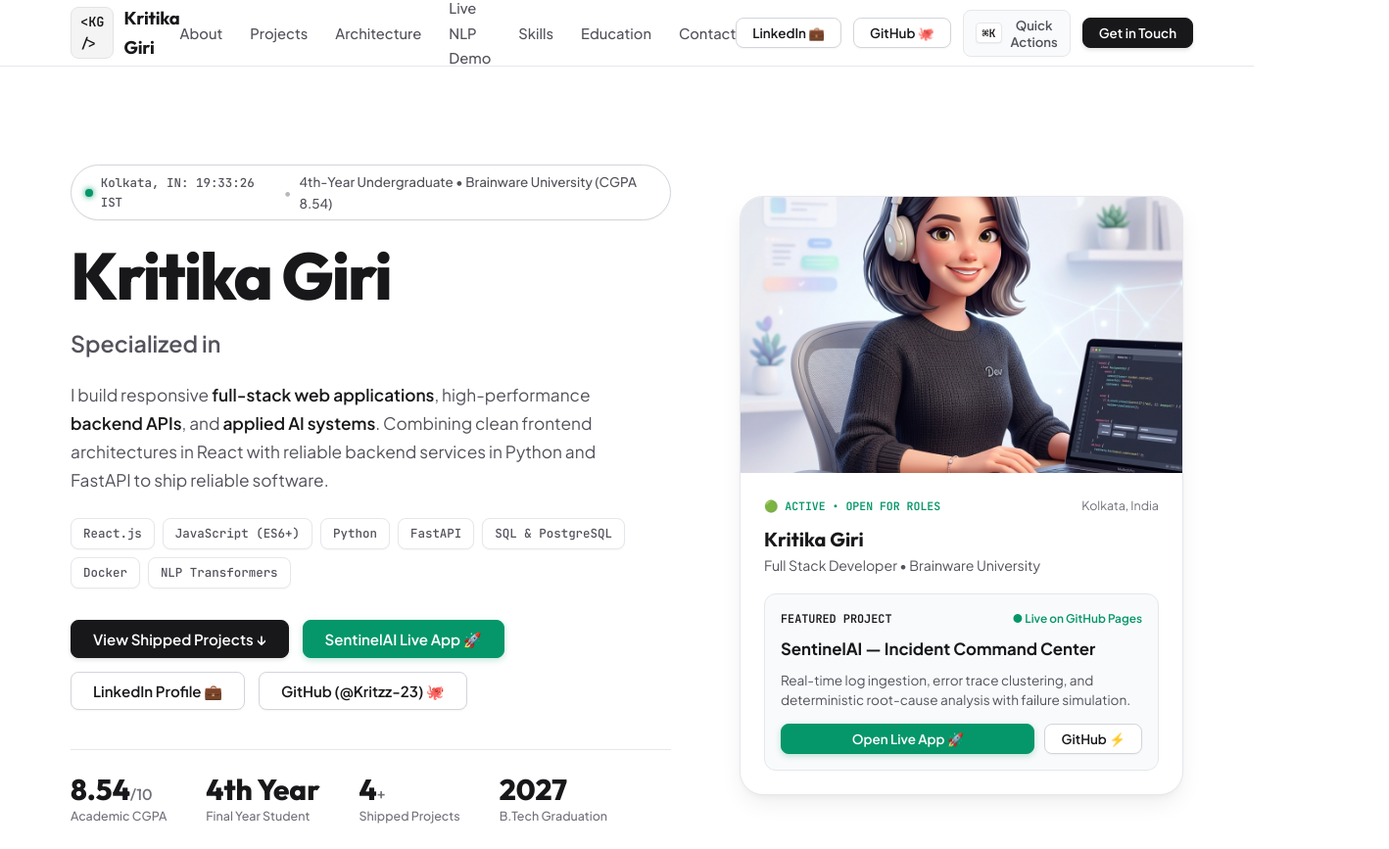
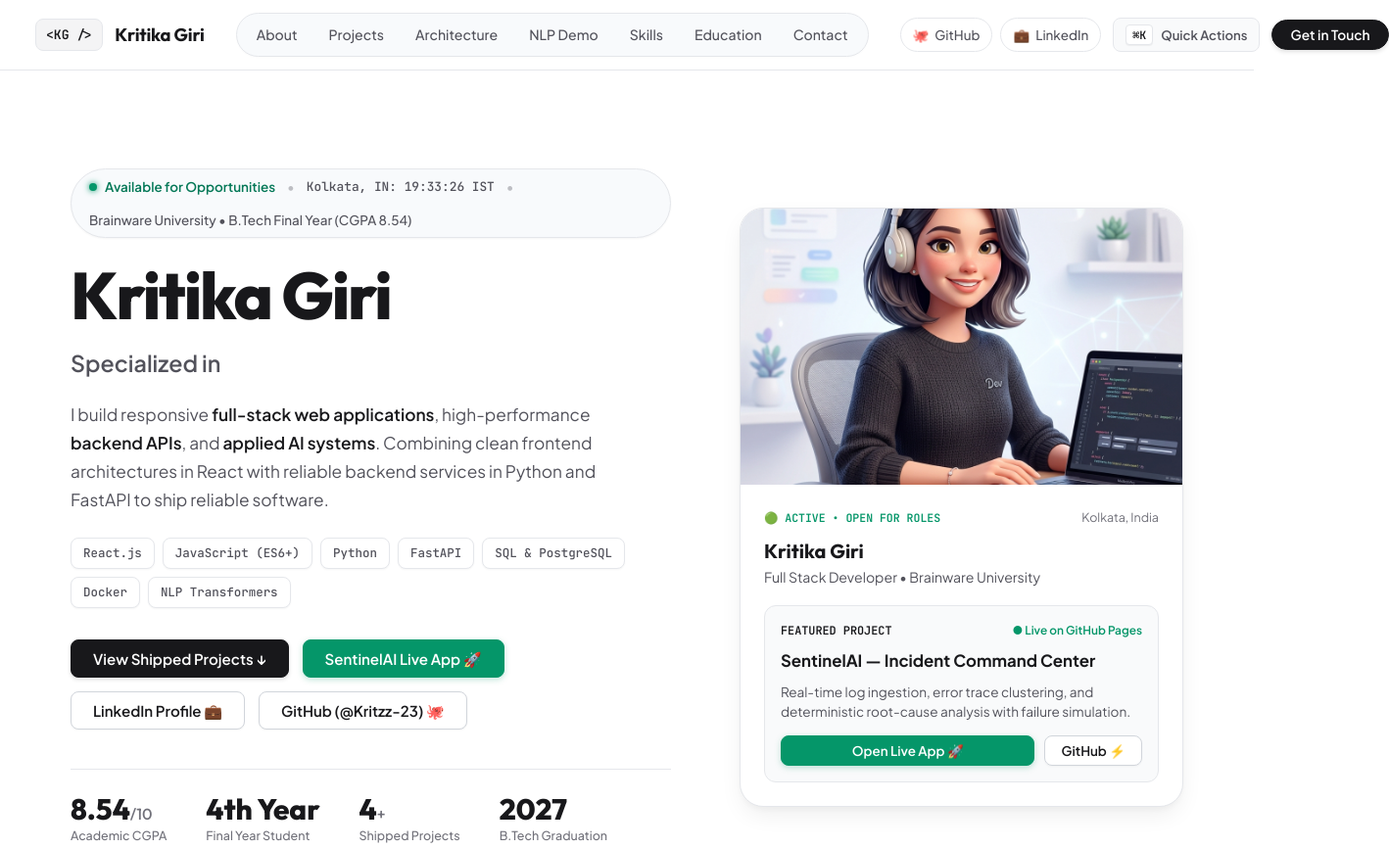
Before and after one commit to Kritzz-23/Kritzz-23.github.io, a plain HTML site: page index.html in a window 1280 px wide. Shown: the top 867 px of the page at 98% size, 1418 px wide, since content can reach past the window. Drawn offline with Linux system fonts and the light colour scheme.

Commit message:
fix: remove projects from contact section; redesign top navbar and options with elegant spacing and pill layout

```diff
--- a/css/styles.css
+++ b/css/styles.css
@@ -270,37 +270,50 @@ img {
   position: sticky;
   top: 0;
   width: 100%;
-  height: 68px;
-  background-color: rgba(255, 255, 255, 0.96);
-  backdrop-filter: blur(12px);
-  -webkit-backdrop-filter: blur(12px);
+  height: 72px;
+  background-color: rgba(255, 255, 255, 0.95);
+  backdrop-filter: blur(14px);
+  -webkit-backdrop-filter: blur(14px);
   border-bottom: 1px solid var(--border-subtle);
   z-index: 100;
-  transition: background-color var(--transition-normal);
+  transition: all var(--transition-normal);
 }
 
 .nav-container {
   display: flex;
   align-items: center;
   justify-content: space-between;
+  gap: clamp(16px, 2.5vw, 32px);
   height: 100%;
+  max-width: 1400px;
+  margin: 0 auto;
+  padding: 0 clamp(16px, 3vw, 36px);
 }
 
 .brand-logo {
   display: flex;
   align-items: center;
-  gap: 10px;
+  gap: 12px;
+  text-decoration: none;
+  flex-shrink: 0;
 }
 
 .brand-badge {
   font-family: var(--font-mono);
-  font-size: 0.85rem;
+  font-size: 0.82rem;
   font-weight: 700;
-  padding: 4px 9px;
+  padding: 5px 10px;
   border-radius: var(--radius-sm);
-  background-color: var(--accent-light);
-  color: var(--text-main);
-  border: 1px solid var(--accent-border);
+  background-color: #F4F4F5;
+  color: var(--text-main);
+  border: 1px solid var(--border-subtle);
+  transition: all var(--transition-fast);
+}
+
+.brand-logo:hover .brand-badge {
+  background-color: var(--accent-primary);
+  color: #FFFFFF;
+  border-color: var(--accent-primary);
 }
 
 .brand-name {
@@ -311,29 +324,90 @@ img {
   letter-spacing: -0.01em;
 }
 
+/* Nav Menu Pill Container with clean spacing */
+.nav-center-wrapper {
+  display: flex;
+  align-items: center;
+  justify-content: center;
+}
+
 .nav-menu {
   display: flex;
   align-items: center;
-  gap: 28px;
+  gap: 4px;
   list-style: none;
+  background-color: #F8FAFC;
+  padding: 4px 6px;
+  border-radius: var(--radius-full);
+  border: 1px solid var(--border-subtle);
+  box-shadow: 0 1px 2px rgba(0, 0, 0, 0.02);
 }
 
 .nav-link {
-  font-size: 0.92rem;
+  font-size: 0.88rem;
   font-weight: 500;
   color: var(--text-secondary);
-  transition: color var(--transition-fast);
-}
-
-.nav-link:hover, .nav-link.active {
+  padding: 6px 14px;
+  border-radius: var(--radius-full);
+  transition: all var(--transition-fast);
+  white-space: nowrap;
+  display: inline-flex;
+  align-items: center;
+}
+
+.nav-link:hover {
+  color: var(--text-main);
+  background-color: #FFFFFF;
+  box-shadow: 0 1px 3px rgba(0, 0, 0, 0.06);
+}
+
+.nav-link.active {
   color: var(--text-main);
   font-weight: 600;
-}
-
+  background-color: #FFFFFF;
+  box-shadow: 0 1px 4px rgba(0, 0, 0, 0.08);
+}
+
+/* Header Actions with distinct, generous spacing */
 .header-actions {
   display: flex;
   align-items: center;
   gap: 12px;
+  flex-shrink: 0;
+}
+
+.social-links-group {
+  display: flex;
+  align-items: center;
+  gap: 8px;
+}
+
+.nav-social-btn {
+  display: inline-flex;
+  align-items: center;
+  gap: 6px;
+  padding: 6px 12px;
+  border-radius: var(--radius-full);
+  background-color: #FFFFFF;
+  border: 1px solid var(--border-subtle);
+  color: var(--text-secondary);
+  font-size: 0.84rem;
+  font-weight: 500;
+  transition: all var(--transition-fast);
+  text-decoration: none;
+}
+
+.nav-social-btn:hover {
+  color: var(--text-main);
+  background-color: #F4F4F5;
+  border-color: var(--border-medium);
+}
+
+.nav-cta-btn {
+  border-radius: var(--radius-full);
+  padding: 8px 18px;
+  font-size: 0.86rem;
+  font-weight: 600;
 }
 
 .mobile-toggle {
@@ -370,16 +444,23 @@ img {
 .hero-status-pill {
   display: inline-flex;
   align-items: center;
+  gap: 12px;
+  padding: 7px 18px;
+  border-radius: var(--radius-full);
+  background-color: #F8FAFC;
+  border: 1px solid var(--border-subtle);
+  font-size: 0.84rem;
+  color: var(--text-secondary);
+  font-weight: 500;
+  margin-bottom: 22px;
+  box-shadow: var(--shadow-xs);
+  flex-wrap: wrap;
+}
+
+.status-indicator {
+  display: inline-flex;
+  align-items: center;
   gap: 8px;
-  padding: 6px 14px;
-  border-radius: var(--radius-full);
-  background-color: #FFFFFF;
-  border: 1px solid var(--border-medium);
-  font-size: 0.84rem;
-  color: var(--text-secondary);
-  font-weight: 500;
-  margin-bottom: 20px;
-  box-shadow: var(--shadow-xs);
 }
 
 .status-dot {
@@ -1457,27 +1538,64 @@ textarea.form-input {
   }
 }
 
-@media (max-width: 768px) {
+@media (max-width: 1200px) {
+  .nav-menu {
+    gap: 2px;
+    padding: 3px 5px;
+  }
+
+  .nav-link {
+    padding: 5px 10px;
+    font-size: 0.84rem;
+  }
+
+  .nav-social-btn .nav-btn-text {
+    display: none;
+  }
+
+  .nav-social-btn {
+    padding: 6px 9px;
+  }
+}
+
+@media (max-width: 992px) {
+  .nav-center-wrapper {
+    display: none;
+  }
+
   .nav-menu {
     position: fixed;
-    top: 68px;
+    top: 72px;
     left: 0;
     width: 100%;
     background-color: #FFFFFF;
     border-bottom: 1px solid var(--border-subtle);
     flex-direction: column;
-    padding: 20px;
-    gap: 16px;
+    padding: 20px 24px;
+    gap: 8px;
     display: none;
-    box-shadow: var(--shadow-md);
+    border-radius: 0;
+    box-shadow: var(--shadow-lg);
   }
 
   .nav-menu.show {
     display: flex;
   }
 
+  .nav-menu .nav-link {
+    width: 100%;
+    padding: 10px 16px;
+    border-radius: var(--radius-sm);
+  }
+
   .mobile-toggle {
     display: flex;
+  }
+}
+
+@media (max-width: 768px) {
+  .social-links-group {
+    display: none;
   }
 
   .hero-stats-row {
--- a/index.html
+++ b/index.html
@@ -47,12 +47,12 @@
       </a>
 
       <!-- Desktop Navigation Menu -->
-      <nav>
+      <nav class="nav-center-wrapper">
         <ul class="nav-menu" id="nav-menu">
           <li><a href="#about" class="nav-link">About</a></li>
           <li><a href="#projects" class="nav-link">Projects</a></li>
           <li><a href="#architecture" class="nav-link">Architecture</a></li>
-          <li><a href="#nlp-demo" class="nav-link">Live NLP Demo</a></li>
+          <li><a href="#nlp-demo" class="nav-link">NLP Demo</a></li>
           <li><a href="#skills" class="nav-link">Skills</a></li>
           <li><a href="#education" class="nav-link">Education</a></li>
           <li><a href="#contact" class="nav-link">Contact</a></li>
@@ -61,17 +61,24 @@
 
       <!-- Header Actions -->
       <div class="header-actions">
-        <a href="https://www.linkedin.com/in/kritika-giri-2320aa345/" target="_blank" rel="noopener noreferrer" class="btn btn-secondary btn-sm" title="View LinkedIn Profile">
-          LinkedIn 💼
-        </a>
-        <a href="https://github.com/Kritzz-23" target="_blank" rel="noopener noreferrer" class="btn btn-secondary btn-sm" title="View GitHub Profile (@Kritzz-23)">
-          GitHub 🐙
-        </a>
+        <div class="social-links-group">
+          <a href="https://github.com/Kritzz-23" target="_blank" rel="noopener noreferrer" class="nav-social-btn" title="GitHub Profile (@Kritzz-23)" aria-label="GitHub">
+            <span class="nav-btn-icon">🐙</span>
+            <span class="nav-btn-text">GitHub</span>
+          </a>
+          <a href="https://www.linkedin.com/in/kritika-giri-2320aa345/" target="_blank" rel="noopener noreferrer" class="nav-social-btn" title="LinkedIn Profile" aria-label="LinkedIn">
+            <span class="nav-btn-icon">💼</span>
+            <span class="nav-btn-text">LinkedIn</span>
+          </a>
+        </div>
+
         <button class="cmd-trigger-btn" id="cmd-palette-btn" aria-label="Open Command Palette" title="Command Palette (Ctrl + K)">
           <span class="cmd-kbd">⌘K</span>
           <span class="cmd-label">Quick Actions</span>
         </button>
-        <a href="#contact" class="btn btn-primary btn-sm">Get in Touch</a>
+
+        <a href="#contact" class="btn btn-primary btn-sm nav-cta-btn">Get in Touch</a>
+
         <button class="mobile-toggle" id="mobile-toggle" aria-label="Open Navigation">
           <span></span>
           <span></span>
@@ -90,10 +97,14 @@
         <!-- Left: Introduction & Credentials -->
         <div class="hero-text-content">
           <div class="hero-status-pill">
-            <span class="status-dot"></span>
-            <span id="hero-live-time" style="font-family: var(--font-mono); font-size: 0.78rem;">Kolkata, IN: 16:58 IST</span>
-            <span style="opacity: 0.4;">&bull;</span>
-            <span>4th-Year Undergraduate &bull; Brainware University (CGPA 8.54)</span>
+            <span class="status-indicator">
+              <span class="status-dot"></span>
+              <span style="font-weight: 600; color: #047857;">Available for Opportunities</span>
+            </span>
+            <span style="opacity: 0.35;">&bull;</span>
+            <span id="hero-live-time" style="font-family: var(--font-mono); font-size: 0.80rem;">Kolkata, IN: 16:58 IST</span>
+            <span style="opacity: 0.35;">&bull;</span>
+            <span>Brainware University &bull; B.Tech Final Year (CGPA 8.54)</span>
           </div>
 
           <h1 class="hero-name">Kritika Giri</h1>
@@ -1143,37 +1154,21 @@
             </div>
           </a>
 
-          <a href="https://kritzz-23.github.io/SentinelAI/" target="_blank" rel="noopener noreferrer" class="contact-channel-card">
-            <div class="contact-channel-icon">🚀</div>
+          <div class="contact-channel-card" style="cursor: default;">
+            <div class="contact-channel-icon">📍</div>
             <div>
-              <div class="contact-channel-label">SentinelAI Live Application</div>
-              <div class="contact-channel-val">kritzz-23.github.io/SentinelAI/</div>
+              <div class="contact-channel-label">Location &amp; Availability</div>
+              <div class="contact-channel-val">Kolkata, India &bull; Open for Remote &amp; Relocation</div>
             </div>
-          </a>
+          </div>
 
-          <a href="https://kritzz-23.github.io/ai-contract-risk-analyzer/" target="_blank" rel="noopener noreferrer" class="contact-channel-card">
-            <div class="contact-channel-icon">⚖️</div>
+          <div class="contact-channel-card" style="cursor: default;">
+            <div class="contact-channel-icon">⚡</div>
             <div>
-              <div class="contact-channel-label">AI Contract Risk Analyzer Live</div>
-              <div class="contact-channel-val">kritzz-23.github.io/ai-contract-risk-analyzer/</div>
+              <div class="contact-channel-label">Status &amp; Response</div>
+              <div class="contact-channel-val">Available for Full-Time Roles &bull; Fast Response</div>
             </div>
-          </a>
-
-          <a href="https://kritzz-23.github.io/InternIntel-AI/" target="_blank" rel="noopener noreferrer" class="contact-channel-card">
-            <div class="contact-channel-icon">🎓</div>
-            <div>
-              <div class="contact-channel-label">InternIntel AI Platform Live</div>
-              <div class="contact-channel-val">kritzz-23.github.io/InternIntel-AI/</div>
-            </div>
-          </a>
-
-          <a href="https://kritzz-23.github.io/expense-tracker/" target="_blank" rel="noopener noreferrer" class="contact-channel-card">
-            <div class="contact-channel-icon">💳</div>
-            <div>
-              <div class="contact-channel-label">Smart Expense Tracker Live</div>
-              <div class="contact-channel-val">kritzz-23.github.io/expense-tracker/</div>
-            </div>
-          </a>
+          </div>
         </div>
 
         <!-- Right: Message Form -->
@@ -1215,12 +1210,13 @@
       </div>
       <div class="footer-links">
         <a href="#hero">Back to Top ↑</a>
-        <a href="https://github.com/Kritzz-23" target="_blank" rel="noopener noreferrer">GitHub</a>
-        <a href="https://www.linkedin.com/in/kritika-giri-2320aa345/" target="_blank" rel="noopener noreferrer">LinkedIn</a>
-        <a href="https://kritzz-23.github.io/SentinelAI/" target="_blank" rel="noopener noreferrer">SentinelAI</a>
-        <a href="https://kritzz-23.github.io/ai-contract-risk-analyzer/" target="_blank" rel="noopener noreferrer">Contract Risk</a>
-        <a href="https://kritzz-23.github.io/InternIntel-AI/" target="_blank" rel="noopener noreferrer">InternIntel</a>
-        <a href="https://kritzz-23.github.io/expense-tracker/" target="_blank" rel="noopener noreferrer">Expense Tracker</a>
+        <a href="#about">About</a>
+        <a href="#projects">Projects</a>
+        <a href="#skills">Skills</a>
+        <a href="#education">Education</a>
+        <a href="#contact">Contact</a>
+        <a href="https://github.com/Kritzz-23" target="_blank" rel="noopener noreferrer">GitHub 🐙</a>
+        <a href="https://www.linkedin.com/in/kritika-giri-2320aa345/" target="_blank" rel="noopener noreferrer">LinkedIn 💼</a>
       </div>
     </div>
   </footer>
```
